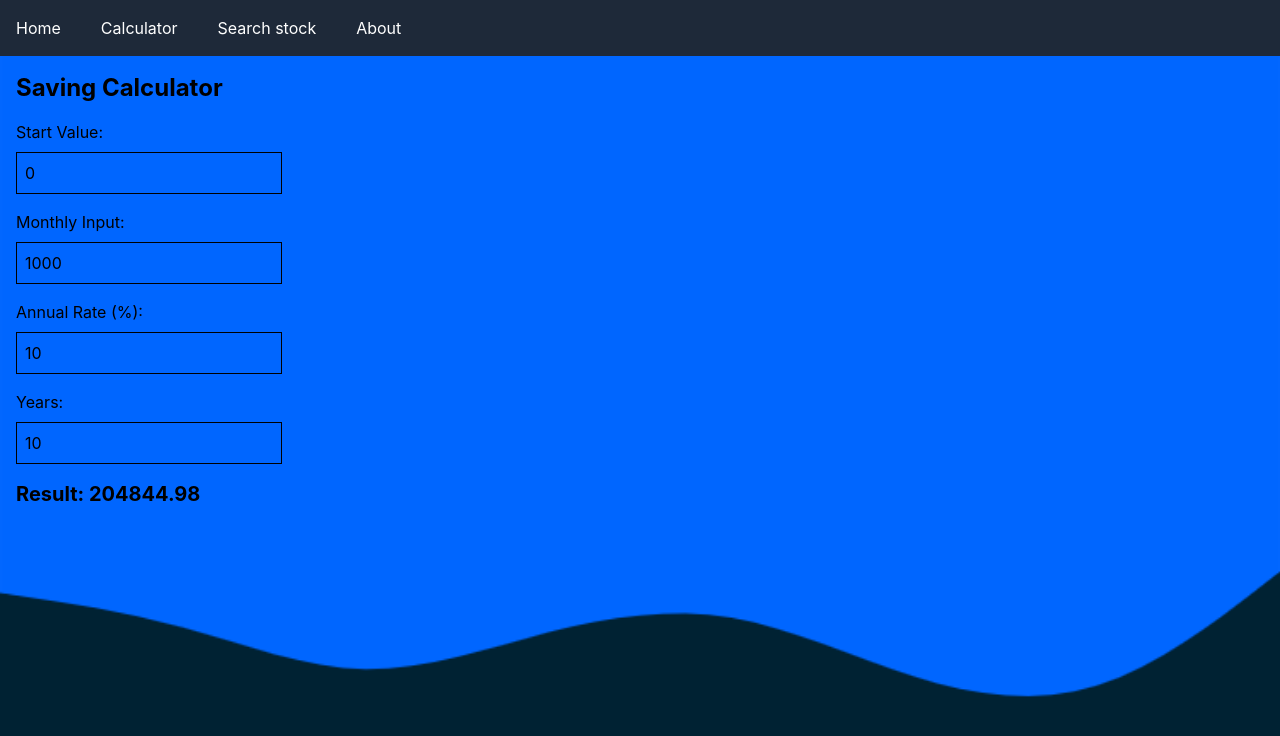
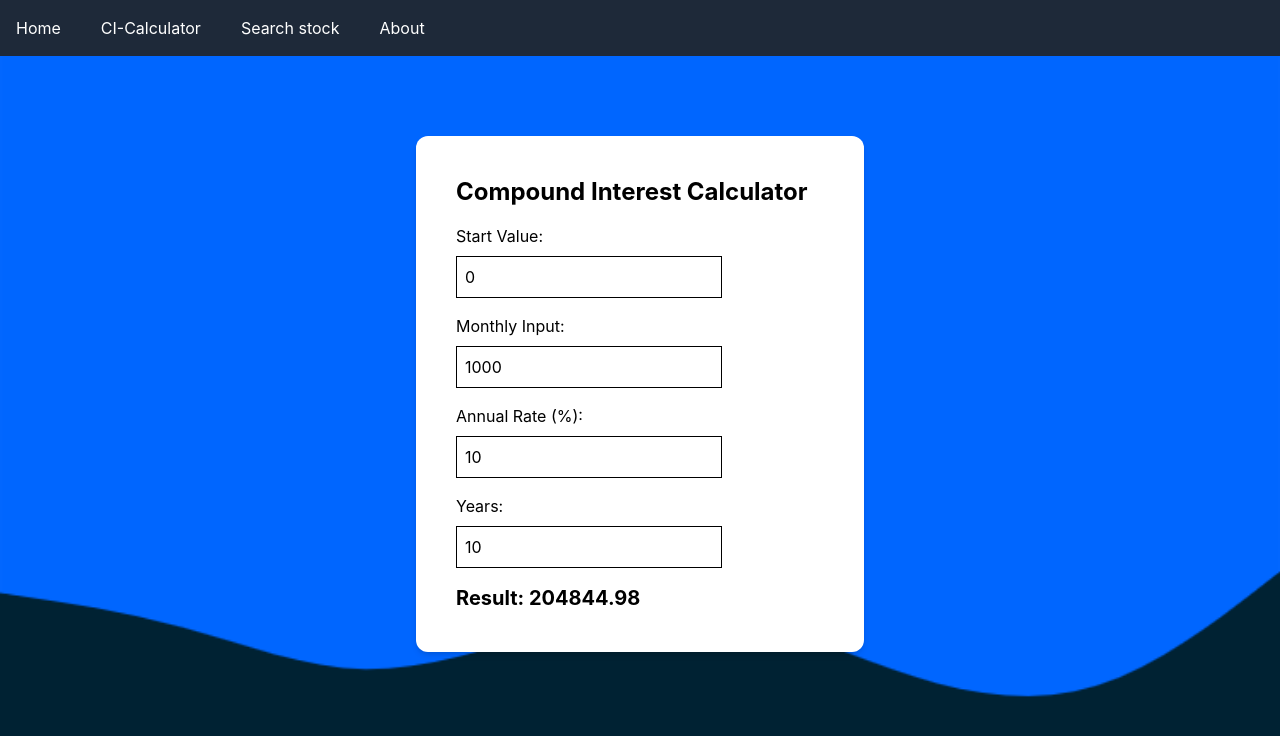
Before and after one commit to samuel-kar/react-finance, a React (Vite) app: page /calculator in a window 1280 px wide. Shown: the top 736 px of the page. Built offline with nearby package versions, Linux system fonts and the light colour scheme.

Commit message:
add styling to CI-calc

```diff
--- a/src/components/Navbar.tsx
+++ b/src/components/Navbar.tsx
@@ -8,7 +8,7 @@ export const Navbar = () => {
       </Link>
 
       <Link to="/calculator" className="block text-white hover:underline">
-        Calculator
+        CI-Calculator
       </Link>
 
       <Link to="/search" className="block text-white hover:underline">
--- a/src/components/Savingcalculator.tsx
+++ b/src/components/Savingcalculator.tsx
@@ -15,8 +15,11 @@ export const Savingcalculator = () => {
   );
 
   return (
+    <div className="bg-white rounded-xl p-6 shadow-md max-w-md w-full">
       <div className="p-4">
-      <h1 className="text-2xl font-bold mb-4">Saving Calculator</h1>
+        <h1 className="text-2xl font-bold mb-4">
+          Compound Interest Calculator
+        </h1>
         <div className="mb-4">
           <label className="block mb-2">Start Value:</label>
           <input
@@ -55,5 +58,6 @@ export const Savingcalculator = () => {
         </div>
         <h2 className="text-xl font-bold">Result: {result.toFixed(2)}</h2>
       </div>
+    </div>
   );
 };
--- a/src/routes/calculator.tsx
+++ b/src/routes/calculator.tsx
@@ -7,5 +7,9 @@ export const Route = createFileRoute("/calculator")({
 });
 
 function RouteComponent() {
-  return <Savingcalculator />;
+  return (
+    <div className="flex justify-center mt-20 px-4">
+      <Savingcalculator />
+    </div>
+  );
 }
```
Lines whose indentation alone changed are shown as unchanged.
